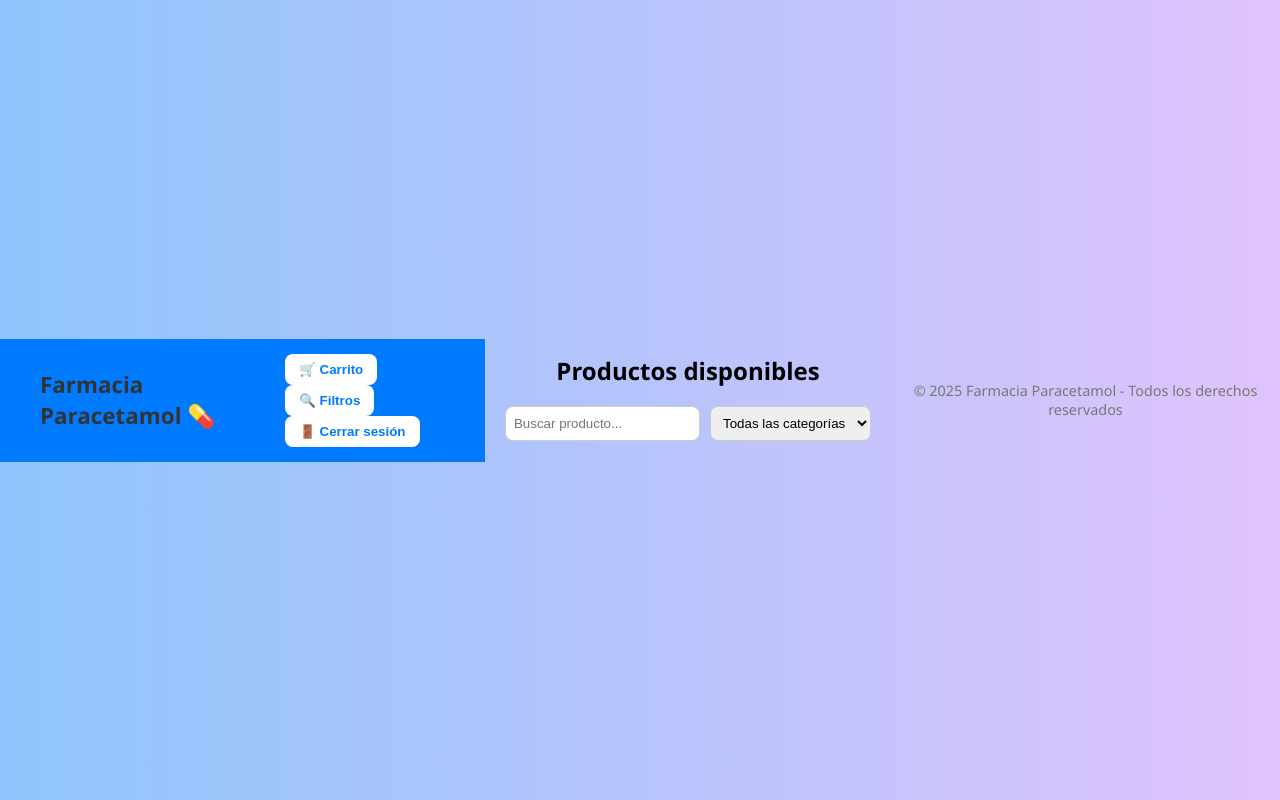
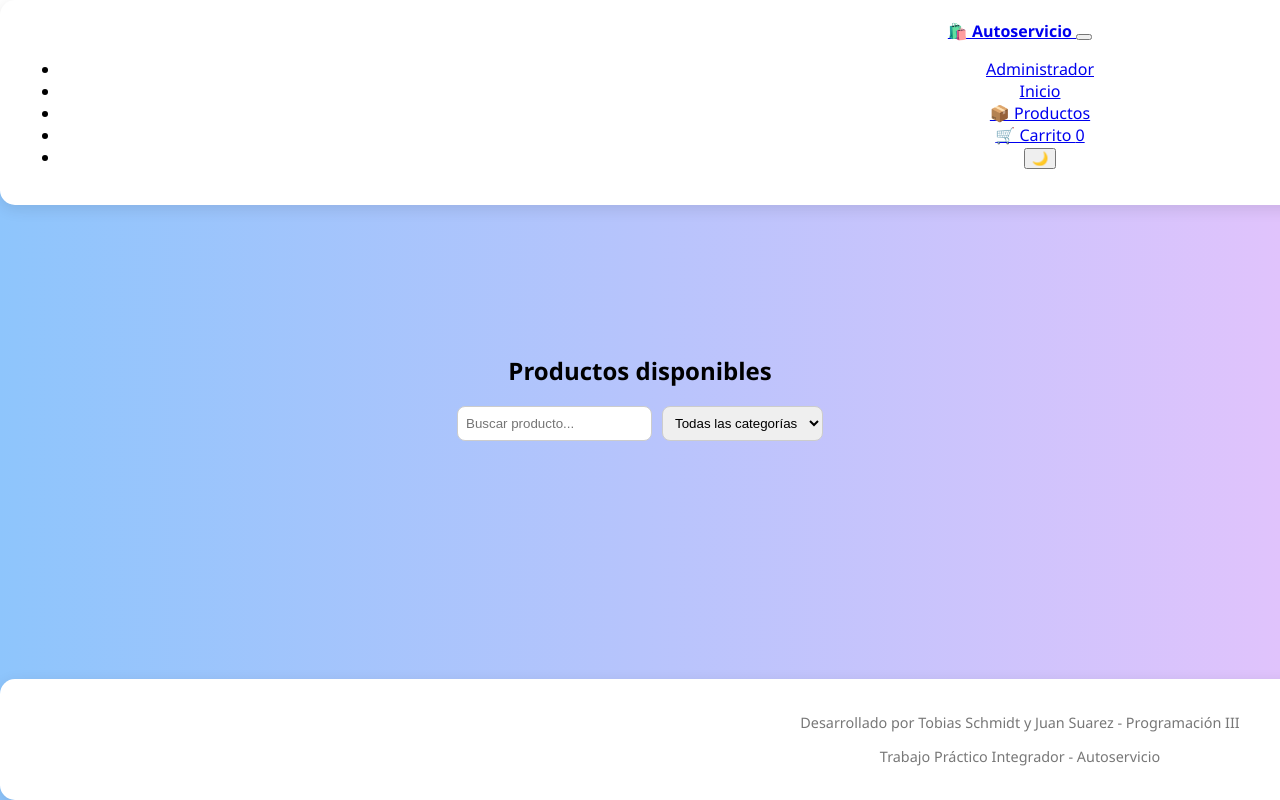
Before and after one commit to TobiasSCHM/GrupoParacetamol.TP, a Node project: template grupo_paracetamol/views/user.ejs in a window 1280 px wide. Run offline with Node 20 templates, Linux system fonts and the light colour scheme; the template is opened without the code that fills it: most values are stand-ins (such as "Sample title", 1, 10 or a date in 2020); some libraries are stand-ins or nearby versions.

Commit message:
Modificacion de footer, header, routes y acceso rapido

```diff
--- a/grupo_paracetamol/app.js
+++ b/grupo_paracetamol/app.js
@@ -7,6 +7,7 @@
 var indexRouter = require('./routes/index');
 var usersRouter = require('./routes/users');
 const apiRouter = require('./routes/api_routes');
+const session = require('express-session');
 
 //##############################################################################################//
 //RUTAS PARA EL CRUD ARCHIVOS Y FOTOS
@@ -28,17 +29,20 @@
 
 app.use(logger('dev'));
 app.use(express.json());
-app.use(express.urlencoded({ extended: true }));
+app.use(express.urlencoded({ extended: false }));
 app.use(cookieParser());
 app.use(express.static(path.join(__dirname, 'public')));
 // para que encuentre bootsrap, me estaba dando errores sino
 app.use('/node_modules', express.static(path.join(__dirname, 'node_modules')));
 
+
+// --- Rutas ---
 app.use('/', indexRouter);
-app.use('/users', usersRouter);
+app.use('/users', userRouter);
 app.use('/api', apiRouter);
 app.use('/', pagesRouter);
 app.use("/productos_fotos", rutas_fotos);
+app.use('/photos', photoRouter);
 
 // catch 404 and forward to error handler
 app.use(function(req, res, next) {
@@ -62,3 +66,10 @@
 });
 
 module.exports = app;
+
+// --- Sesiones ---
+app.use(session({
+  secret: 'grupo_paracetamol_key',
+  resave: false,
+  saveUninitialized: true
+}));
--- a/grupo_paracetamol/public/stylesheets/styles.css
+++ b/grupo_paracetamol/public/stylesheets/styles.css
@@ -9,14 +9,23 @@
   margin: 0;
 }
 
+/* --- Estructura base --- */
+html, body {
+  height: 100%;
+  margin: 0;
+  padding: 0;
+  display: flex;
+  flex-direction: column; /* Asegura estructura vertical */
+}
+
 /* ---------- Contenedor principal ---------- */
 .container {
   background-color: white;
-  padding: 40px;
+  padding: 20px;
   border-radius: 15px;
   box-shadow: 0 4px 15px rgba(0, 0, 0, 0.1);
   text-align: center;
-  width: 350px;
+  width: 2000px;
 }
 
 /* ---------- Títulos ---------- */
@@ -88,6 +97,21 @@
   background-color: #f3f6fb;
   font-family: 'Segoe UI', Arial, sans-serif;
   margin: 0;
+}
+
+header {
+  position: fixed;
+  top: 0;
+  left: 0;
+  width: 100%;
+  background-color: #fff;
+  z-index: 1000;
+  box-shadow: 0 2px 5px rgba(0,0,0,0.1);
+  height: 80px; /* Establece una altura fija */
+}
+
+main {
+  margin-top: 80px; /* Igual a la altura del header */
 }
 
 .user-header {
@@ -187,8 +211,12 @@
 }
 
 footer {
+  position: fixed;
+  bottom: 0;
+  left: 0;
+  width: 100%;
   text-align: center;
-  padding: 20px;
+  padding: 0px;
   font-size: 0.9em;
   color: #777;
 }
--- a/grupo_paracetamol/views/index.ejs
+++ b/grupo_paracetamol/views/index.ejs
@@ -15,8 +15,10 @@
       <input type="email" name="email" placeholder="Correo electrónico" required>
       <input type="password" name="password" placeholder="Contraseña" required>
       <button type="submit">Iniciar sesión</button>
+      <button type="submit" a href="/admin/quick" class="btn btn-secondary"></a> Acceso rapido </button>
     </form>
 
   </div>
+
 </body>
 </html>
--- a/grupo_paracetamol/views/partials/header.ejs
+++ b/grupo_paracetamol/views/partials/header.ejs
@@ -12,7 +12,13 @@
             <div class="collapse navbar-collapse" id="navbarNav">
                 <ul class="navbar-nav ms-auto">
                     <li class="nav-item">
-                        <a class="nav-link" href="/client/products">📦 Productos</a>
+                        <a href="admin/login">Administrador</a>
+                    </li>
+                    <li class="nav-item">
+                        <a class="nav-link" href="/">Inicio</a>
+                    </li>
+                    <li class="nav-item">
+                        <a class="nav-link" href="client/products">📦 Productos</a>
                     </li>
                     <li class="nav-item">
                         <a class="nav-link position-relative" href="/client/cart">
--- a/grupo_paracetamol/views/user.ejs
+++ b/grupo_paracetamol/views/user.ejs
@@ -6,18 +6,7 @@
   <link rel="stylesheet" href="/stylesheets/styles.css">
 </head>
 
-<body class="user-body">
-  <header class="user-header">
-    <h1>Farmacia Paracetamol 💊</h1>
-    <nav class="user-nav">
-      <button id="btn-carrito">🛒 Carrito</button>
-      <button id="btn-filtros">🔍 Filtros</button>
-      <form action="/logout" method="post" class="logout-form">
-        <button type="submit" id="btn-logout">🚪 Cerrar sesión</button>
-      </form>
-    </nav>
-  </header>
-
+<%- include('partials/header') %>
   <main class="productos-container">
     <h2>Productos disponibles</h2>
 
@@ -37,10 +26,7 @@
       <!-- Los productos se cargarán dinámicamente desde /api/productos -->
     </div>
   </main>
-
-  <footer>
-    <p>© 2025 Farmacia Paracetamol - Todos los derechos reservados</p>
-  </footer>
+<%- include('partials/footer') %>
 
   <script>
     // 🔹 Cargar productos desde la API
```
Also changed, not shown: grupo_paracetamol/archivos/productos_fotos.json (+7 -0 lines), grupo_paracetamol/controllers/adminController.js (+37 -0 lines), grupo_paracetamol/routes/index.js (+29 -13 lines), grupo_paracetamol/routes/pages.js (+30 -41 lines).
